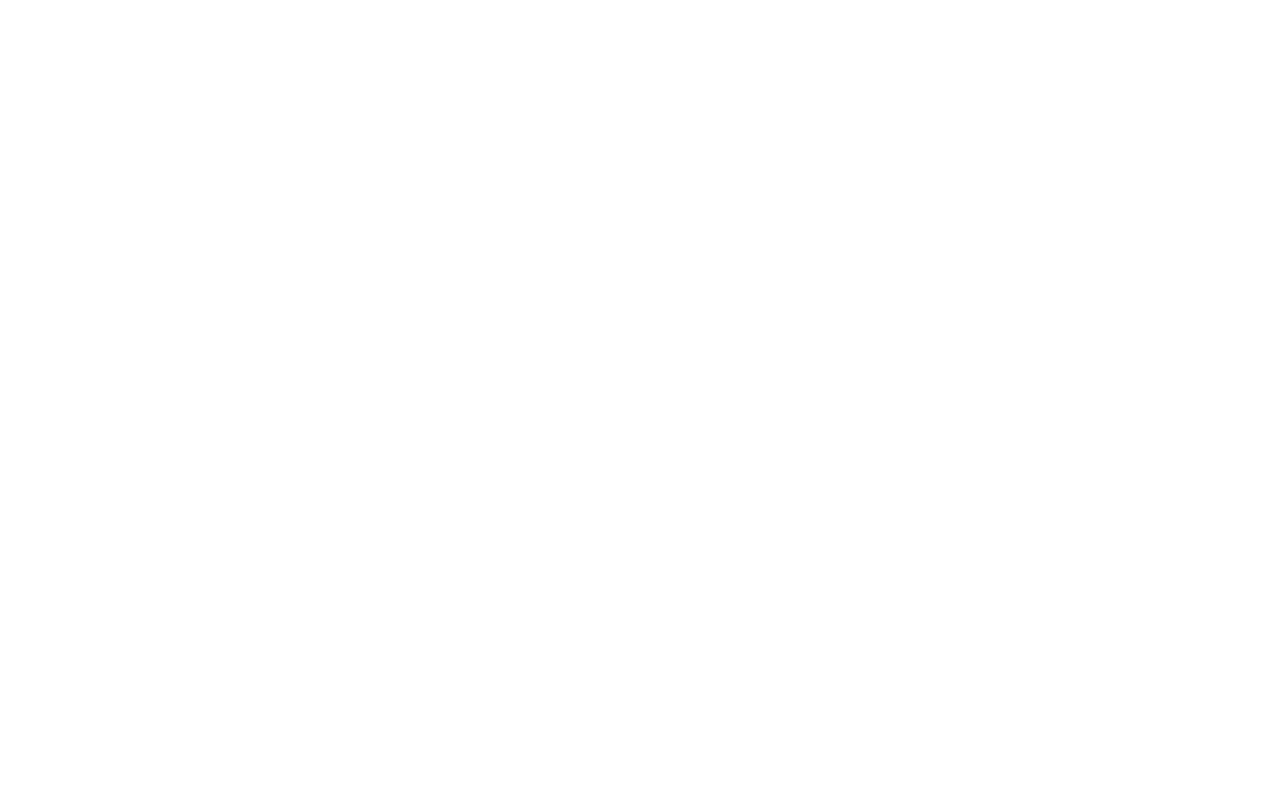
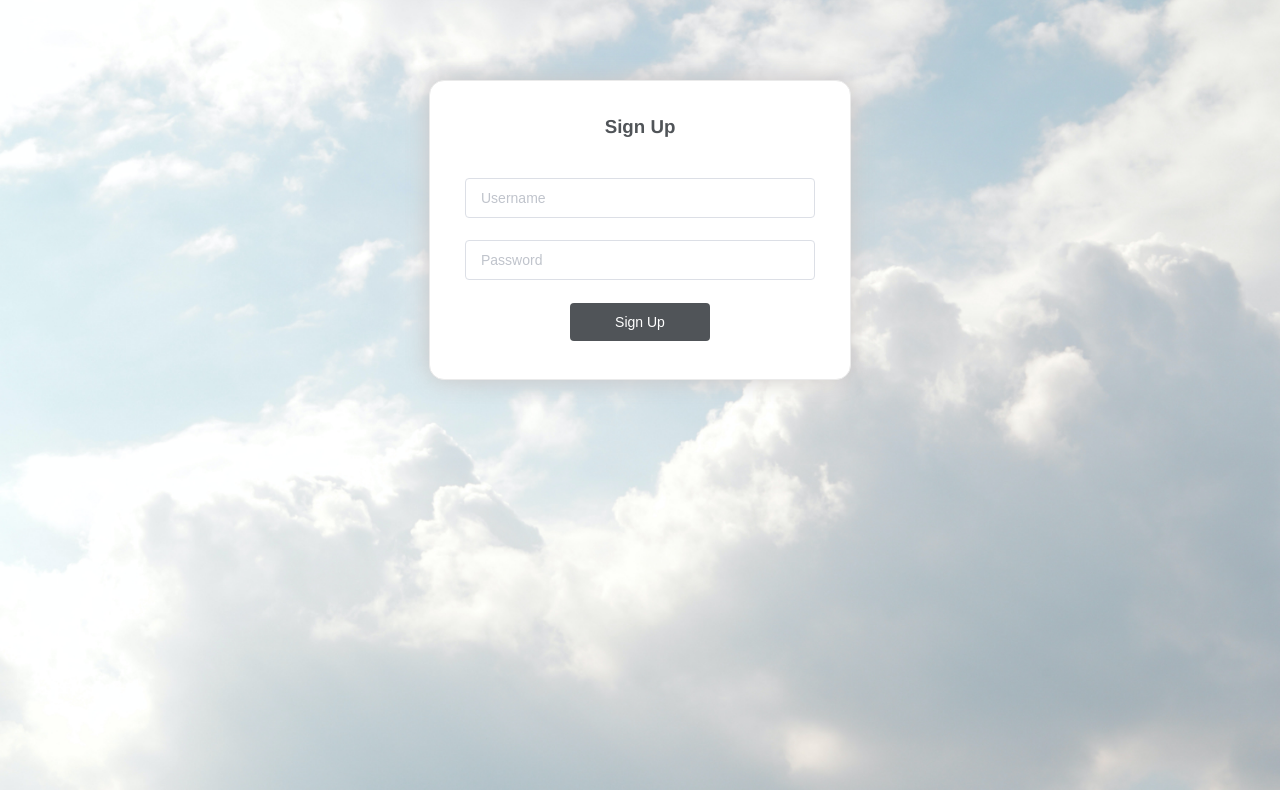
Before and after one commit to sinclairliang/VueFullStack, a Vue app: page /register in a window 1280 px wide. Built offline with nearby package versions, Linux system fonts and the light colour scheme.

Commit message:
signed up function

```diff
--- a/src/components/Login.vue
+++ b/src/components/Login.vue
@@ -32,8 +32,8 @@
   data () {
     return {
       loginForm: {
-        username: 'admin',
-        password: '123'
+        username: '',
+        password: ''
       },
       responseResult: []
     }
@@ -41,7 +41,6 @@
   methods: {
     login () {
       var _this = this
-      console.log(this.$store.state)
       this.$axios
         .post(
           '/login',
--- a/src/components/Register.vue
+++ b/src/components/Register.vue
@@ -1,16 +1,23 @@
 <template>
 <body id="paper">
-  <el-form class="login-container" label-position="left" label-width="0px" v-loading="loading">
+  <el-form
+    :model="loginForm"
+    :rules="rules"
+    class="login-container"
+    label-position="left"
+    label-width="0px"
+    v-loading="loading"
+  >
     <h3 class="login_title">Sign Up</h3>
-    <el-form-item>
-      <el-input type="text" v-model="loginForm.username" auto-complete="off" placeholder="username"></el-input>
+    <el-form-item prop="username">
+      <el-input type="text" v-model="loginForm.username" auto-complete="off" placeholder="Username"></el-input>
     </el-form-item>
-    <el-form-item>
+    <el-form-item prop="password">
       <el-input
         type="password"
         v-model="loginForm.password"
         auto-complete="off"
-        placeholder="password"
+        placeholder="Password"
       ></el-input>
     </el-form-item>
     <el-form-item style="width: 100%">
@@ -24,9 +31,26 @@
 </body>
 </template>
 <script>
+import qs from 'qs'
 export default {
   data () {
     return {
+      rules: {
+        username: [
+          {
+            required: true,
+            message: "Username can't be empty",
+            trigger: 'blur'
+          }
+        ],
+        password: [
+          {
+            required: true,
+            message: "Password can't be empty",
+            trigger: 'blur'
+          }
+        ]
+      },
       checked: true,
       loginForm: {
         username: '',
@@ -39,19 +63,23 @@
     register () {
       var _this = this
       this.$axios
-        .post('/register', {
-          username: this.loginForm.username,
-          password: this.loginForm.password
-        })
+        .post(
+          '/register',
+          qs.stringify({
+            username: this.loginForm.username,
+            password: this.loginForm.password
+          })
+        )
         .then((resp) => {
+          console.log(resp)
           if (resp.data.code === 200) {
-            this.$alert('Success', 'Notification', {
-              confirmButtonText: 'Yes'
+            this.$alert('Succussful', 'Notification', {
+              confirmButtonText: 'OK'
             })
             _this.$router.replace('/login')
           } else {
             this.$alert(resp.data.message, 'Notification', {
-              confirmButtonText: 'Yes'
+              confirmButtonText: 'OK'
             })
           }
         })
@@ -62,7 +90,7 @@
 </script>
 <style>
 #paper {
-  background: url("../assets/img/bg/eva1.jpg") no-repeat;
+  background: url("../assets/bg.jpg") no-repeat;
   background-position: center;
   height: 100%;
   width: 100%;
@@ -87,4 +115,8 @@
   text-align: center;
   color: #505458;
 }
+.login_remember {
+  margin: 0px 0px 35px 0px;
+  text-align: left;
+}
 </style>
--- a/src/router/index.js
+++ b/src/router/index.js
@@ -4,7 +4,7 @@
 import AppIndex from '@/components/home/AppIndex'
 import LibraryIndex from '../components/library/LibraryIndex'
 import Login from '@/components/Login'
-
+import Register from '@/components/Register'
 Vue.use(Router)
 
 export default new Router({
@@ -47,6 +47,11 @@
       meta: {
         requireAuth: true
       }
+    },
+    {
+      path: '/register',
+      name: 'Register',
+      component: Register
     }
   ]
 })
```
